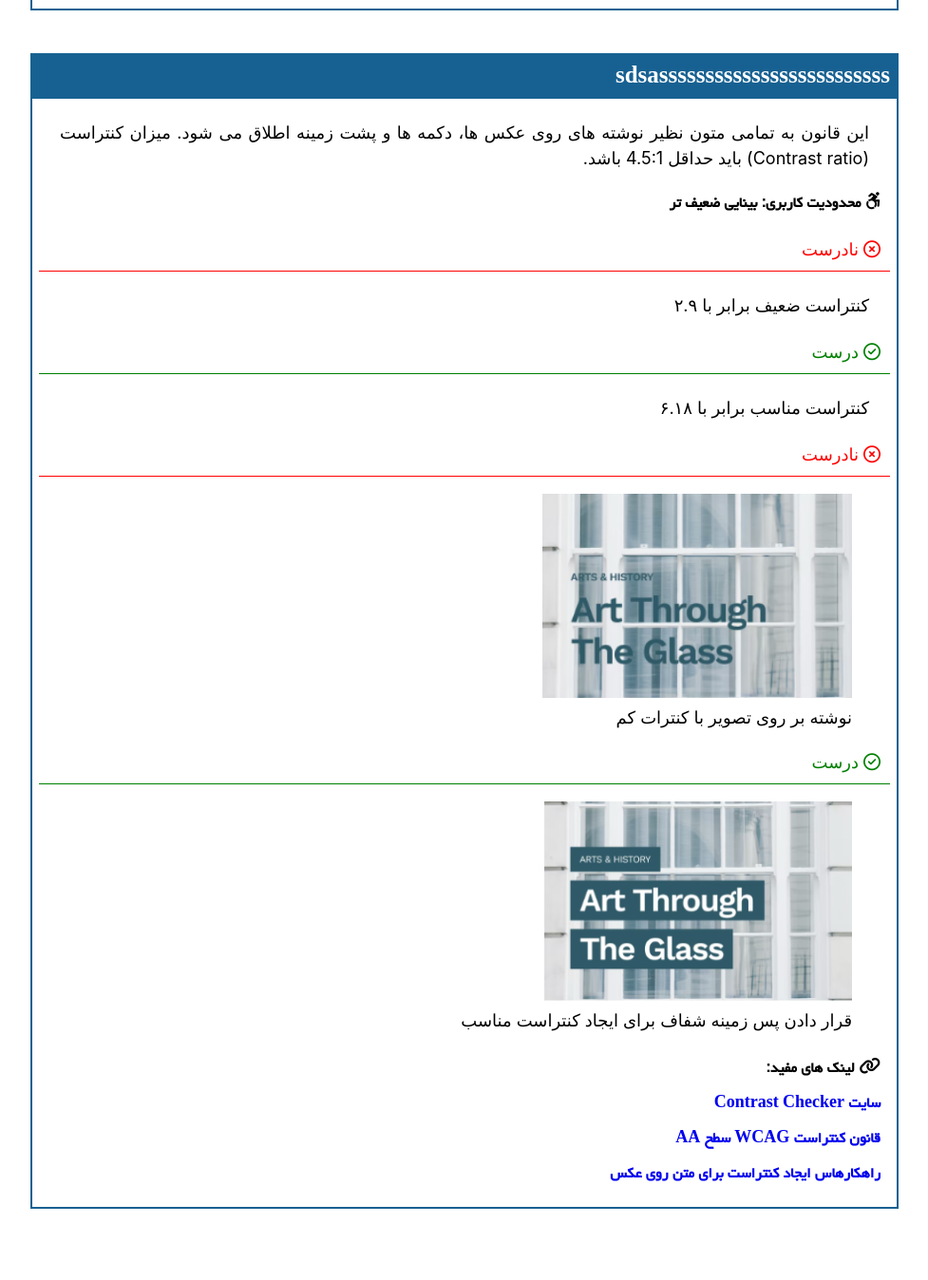
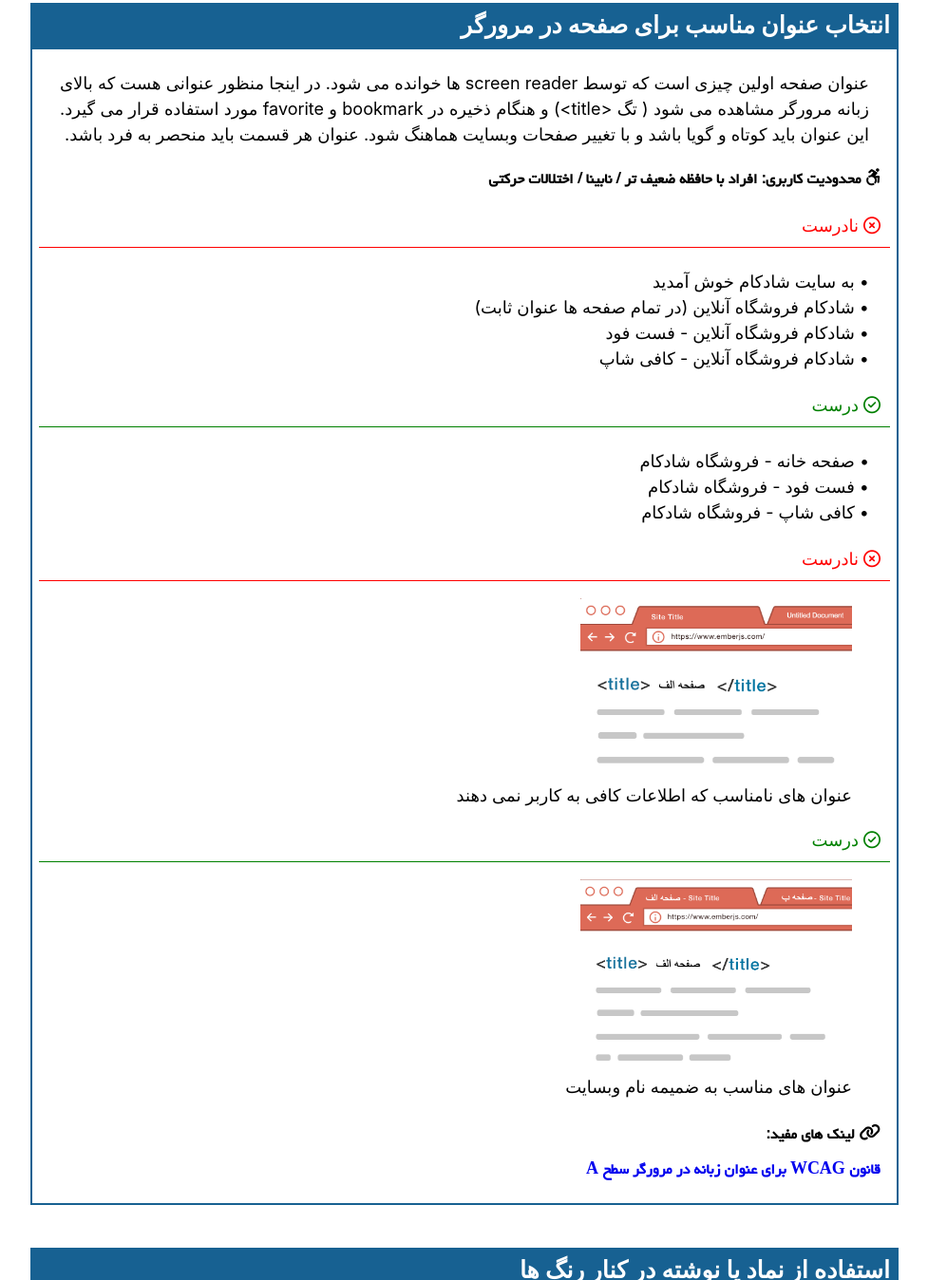
Before and after one commit to boshranabaei/iran-web-a11y, a React app: page /design in a window 1280 px wide. Shown: the part 1452-2800 px from the top of the page at 95% size, without its empty margins (289-1266 px from the left). Before the commit the page ends 2770 px from the top, so only its background shows below. Built offline with nearby package versions, Linux system fonts and the light colour scheme.

Commit message:
added design json items

```diff
--- a/public/assets/strings/designList.json
+++ b/public/assets/strings/designList.json
@@ -12,7 +12,7 @@
             "CONTENT": "کنتراست ضعیف برابر با ۲.۹",
             "IMG": "../assets/img/design-contrast-wrong.png",
             "IMG_ALT": "تصویر یک پنجره که روی آن نوشته هایی با کنتراست رنگی کم وجود دارد و خوب دیده نمی شود",
-            "IMG_CPT": "نوشته بر روی تصویر با کنترات کم"
+            "IMG_CPT": "نوشته بر روی تصویر با کنتراست کم"
         },
         "RIGHT":{
             "CONTENT": "کنتراست مناسب برابر با ۶.۱۸",
@@ -27,25 +27,44 @@
             ]
         },
         {
-        "TITLE": "sdsasssssssssssssssssssssssss",
-        "CONTENT": "این قانون به تمامی متون نظیر نوشته های روی عکس ها، دکمه ها و پشت زمینه اطلاق می شود.  میزان کنتراست (Contrast ratio) باید حداقل  4.5:1 باشد.",
-        "USAGE": "بینایی ضعیف تر",
+        "TITLE": "انتخاب عنوان مناسب برای صفحه در مرورگر",
+        "CONTENT": "عنوان صفحه اولین چیزی است که توسط screen reader ها خوانده می شود. در اینجا منظور عنوانی هست که بالای زبانه مرورگر مشاهده می شود ( تگ <title>) و هنگام ذخیره در bookmark و favorite مورد استفاده قرار می گیرد. این عنوان باید کوتاه و گویا باشد و با تغییر صفحات وبسایت هماهنگ شود. عنوان هر قسمت باید منحصر به فرد باشد.",
+        "USAGE": "افراد با حافظه ضعیف تر / نابینا / اختلالات حرکتی",
         "WRONG":{
-            "CONTENT": "کنتراست ضعیف برابر با ۲.۹",
-            "IMG": "../assets/img/design-contrast-wrong.png",
-            "IMG_ALT": "تصویر یک پنجره که روی آن نوشته هایی با کنتراست رنگی کم وجود دارد و خوب دیده نمی شود",
-            "IMG_CPT": "نوشته بر روی تصویر با کنترات کم"
+            "CONTENT": "• به سایت شادکام خوش آمدید\n• شادکام فروشگاه آنلاین (در تمام صفحه ها عنوان ثابت)\n• شادکام فروشگاه آنلاین - فست فود\n• شادکام فروشگاه آنلاین - کافی شاپ\n",
+            "IMG": "../assets/img/design-title-wrong.png",
+            "IMG_ALT": "تصویر یک مرورگر با دو زبانه که عنوان های نامفهومی دارند . یکی عنوان کلی سایت و دیگری untitled document",
+            "IMG_CPT": "عنوان های نامناسب که اطلاعات کافی به کاربر نمی دهند"
         },
         "RIGHT":{
-            "CONTENT": "کنتراست مناسب برابر با ۶.۱۸",
-            "IMG": "../assets/img/design-contrast-right.png",
-            "IMG_ALT": "تصویر یک پنجره که روی آن نوشته هایی با هایلایت روشن وجود دارد و خوب دیده می شود",
-            "IMG_CPT": "قرار دادن پس زمینه شفاف برای ایجاد کنتراست مناسب"
+            "CONTENT": "• صفحه خانه - فروشگاه شادکام\n• فست فود - فروشگاه شادکام\n• کافی شاپ - فروشگاه شادکام",
+            "IMG": "../assets/img/design-title-right.png",
+            "IMG_ALT": "تصویر یک مرورگر با دو زبانه که عنوان های مناسبی دارند. یکی صفحع الف -نام سایت و دیگری صفحه ب - نام سایت",
+            "IMG_CPT": "عنوان های مناسب به ضمیمه نام وبسایت"
         },
         "LINKS": [
-            { "TITLE": " سایت Contrast Checker ", "URL": "https://webaim.org/resources/contrastchecker/" },
-            { "TITLE": "قانون کنتراست WCAG سطح AA", "URL": "https://www.w3.org/WAI/WCAG21/Understanding/contrast-minimum.html"},
-            { "TITLE": "راهکارهاس ایجاد کنتراست برای متن روی عکس", "URL": "https://www.smashingmagazine.com/2023/08/designing-accessible-text-over-images-part1/#:~:text=Add%20a%20semi%2Dtransparent%20black,of%20contrast%20against%20the%20background!"}
+            { "TITLE": "قانون WCAG برای عنوان زبانه در مرورگر سطح A", "URL": "https://www.w3.org/WAI/WCAG22/Understanding/page-titled.html"}
+            ]
+        },
+        {
+        "TITLE": "استفاده از نماد یا نوشته در کنار رنگ ها",
+        "CONTENT": "رنگ ها نباید به تنهایی برای انتقال اطلاعات مورد استفاده قرار بگیرند. علاوه بر تغییر رنگ ها در UI، نوشته ها و یا نماد ها باید برای انتقال معنا به کار برده شوند.",
+        "USAGE": "اختلالات بینایی برای تشخیص رنگ ها / کند ذهنی",
+        "WRONG":{
+            "CONTENT": "روی من کلیک کن",
+            "IMG": "../assets/img/design-color-wrong.png",
+            "IMG_ALT": "تصویر یک مرورگر با دو زبانه که عنوان های نامفهومی دارند . یکی عنوان کلی سایت و دیگری untitled document",
+            "IMG_CPT": "عنوان های نامناسب که اطلاعات کافی به کاربر نمی دهند"
+        },
+        "RIGHT":{
+            "CONTENT": "روی من کلیک کن",
+            "IMG": "../assets/img/design-color-right.png",
+            "IMG_ALT": "تصویر یک مرورگر با دو زبانه که عنوان های مناسبی دارند. یکی صفحع الف -نام سایت و دیگری صفحه ب - نام سایت",
+            "IMG_CPT": "عنوان های مناسب به ضمیمه نام وبسایت"
+        },
+        "LINKS": [
+            { "TITLE": "قانون WCAG برای استفاده از رنگ ها سطح A", "URL": "https://www.w3.org/WAI/WCAG21/Understanding/use-of-color.html"},
+            { "TITLE": "مثال جالب برای استفاده نادرست از رنگ ها در تقویم", "URL": "https://www.theverge.com/23650428/colorblindness-design-ui-accessibility-wordle"}
             ]
         }
     ]
--- a/src/design/design.scss
+++ b/src/design/design.scss
@@ -29,6 +29,7 @@ h2 {
     padding: 0px 7px;
     margin: 0px 15px 65px 15px;
     text-align: justify;
+    white-space: pre-line;
     p {
         margin: 22px;
     }
@@ -38,7 +39,7 @@ h2 {
     #limit {
         font-family: yekan, serif;
         font-weight: bold;
-        margin-right: 10px;
+        margin: 10px;
         margin-bottom: 15px;
     }
     .wrongExp div {
@@ -62,7 +63,7 @@ h2 {
         height: 1px;
     }
     .link {
-        margin: 25px 10px 20px 0px;
+        margin: 25px 10px 20px 10px;
         font-family: yekan, serif;
         font-weight: bold;
         a {
@@ -93,6 +94,17 @@ h2 {
         display: inline;
     }
 }
+/*colors*/
+.design-item:nth-of-type(3) {
+    .wrongExp p:hover, .wrongExp p:focus{
+        color: purple;
+    }
+    .rightExp p:hover, .rightExp p:focus{
+        color: purple;
+        text-decoration: underline;
+        font-weight: bold;
+    }
+}
 
 @media (min-width: 450px) {
     h1 {
@@ -115,7 +127,7 @@ h2 {
             text-align: right;
         }
         img {
-            width: 40%;
+            width: 35%;
         }
     }
     }
```
Also changed, not shown: public/assets/img/design-color-right.png (added), public/assets/img/design-color-wrong.png (added), public/assets/img/design-title-right.png (added), public/assets/img/design-title-wrong.png (added).
